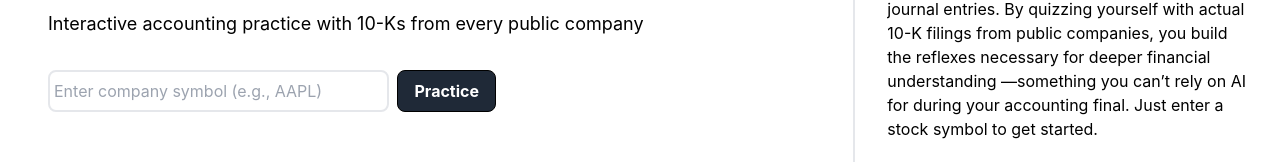
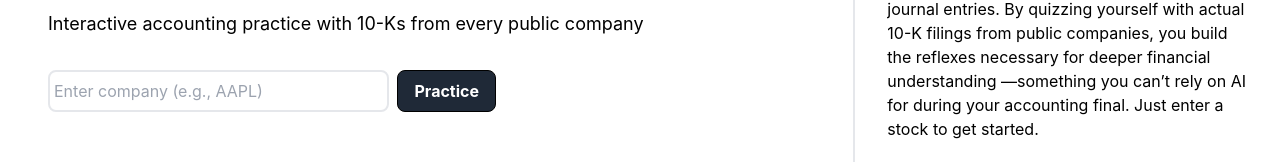
Before and after one commit to sam-schnaars/cal-hacks, a React (Create React App) app: page / in a window 1280 px wide. Shown: the part 383-545 px from the top of the page. Built offline with nearby package versions, Linux system fonts and the light colour scheme.

Commit message:
homescreen tweaks

```diff
--- a/src/Home.tsx
+++ b/src/Home.tsx
@@ -28,7 +28,7 @@ export default function Homepage() {
                 <div className="flex gap-2 mb-8">
                   <input
                     type="text"
-                    placeholder="Enter company symbol (e.g., AAPL)"
+                    placeholder="Enter company (e.g., AAPL)"
                     value={companySymbol}
                     onChange={(e) => setCompanySymbol(e.target.value)}
                     className="flex-grow border-2 rounded-lg p-1"
@@ -56,7 +56,7 @@ export default function Homepage() {
           By quizzing yourself with actual 10-K filings from public companies,
           you build the reflexes necessary for deeper financial understanding
           —something you can’t rely on AI for during your accounting final.
-          Just enter a stock symbol to get started.
+          Just enter a stock to get started.
         </p>
       </div>
     </div>
```
